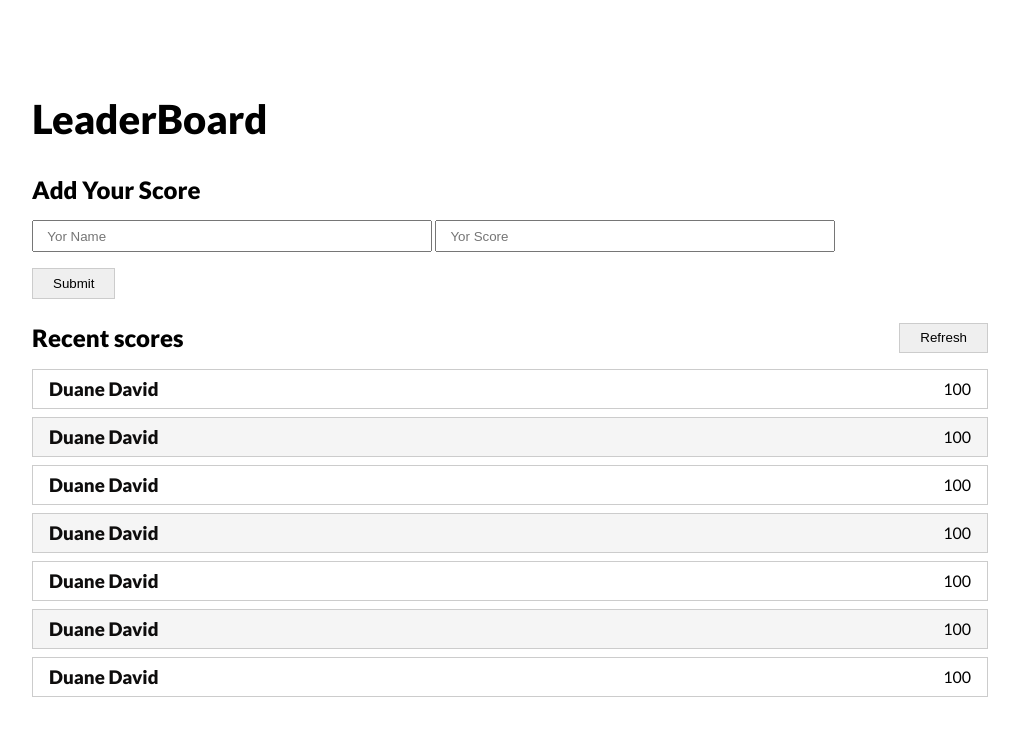
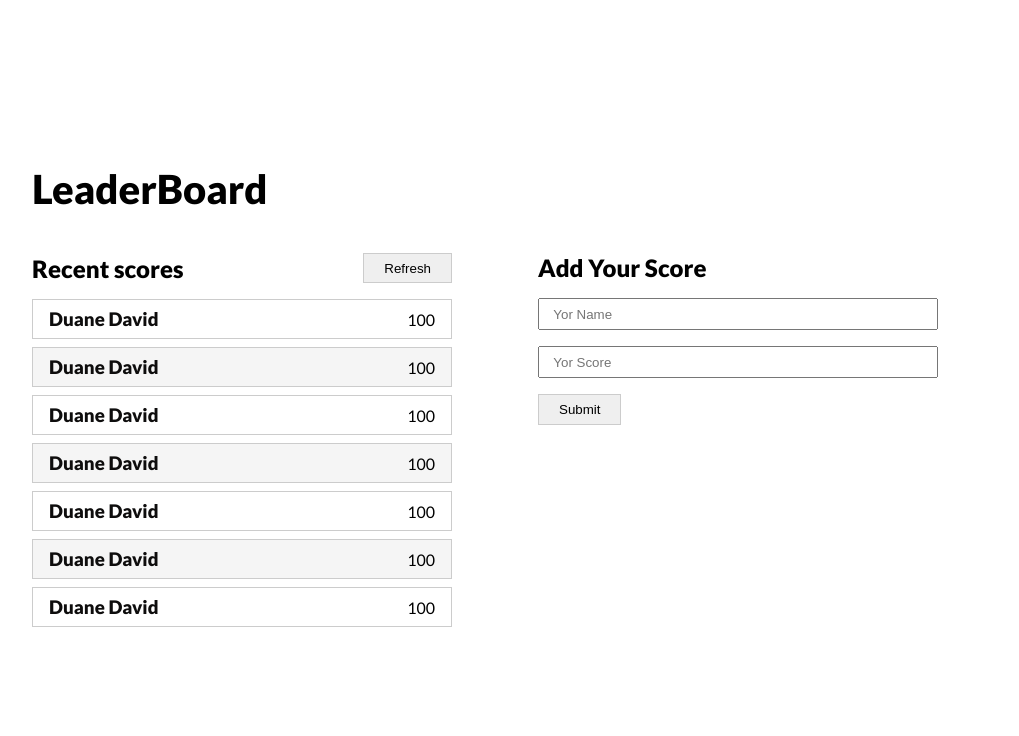
Before and after one commit to DuaneDave/LeaderBoard, a website built with webpack: page src/index.html in a window 1280 px wide. Shown: the whole page, without its empty margins (130-1149 px from the left). Built offline with nearby package versions, Linux system fonts and the light colour scheme.

Commit message:
Make page adaptable on various device

```diff
--- a/src/style.css
+++ b/src/style.css
@@ -88,3 +88,29 @@ form input {
   padding: 0.5em 1em;
   margin-bottom: 1rem;
 }
+
+@media screen and (min-width: 768px) {
+  h1 {
+    margin-bottom: 2.5rem;
+  }
+
+  .score-container {
+    flex-direction: row;
+    justify-content: space-between;
+    width: 100%;
+  }
+
+  .score-placeholder {
+    margin-top: 0;
+  }
+
+  .score-line {
+    min-width: 420px;
+  }
+
+  form {
+    margin: 0 0 0 2rem;
+    width: 450px;
+    order: 1;
+  }
+}
```
